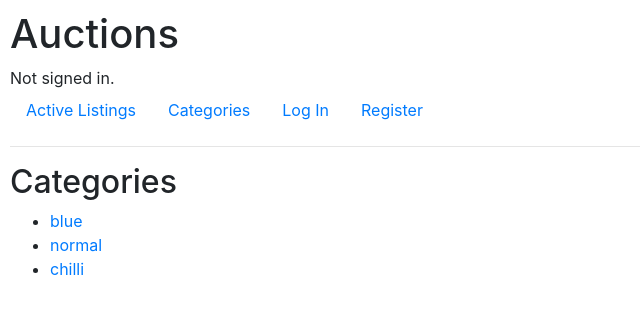
After one commit to heisenberg-0420/commerce, a Django app: page /categories in a window 1280 px wide. The commit adds this page. Shown: the top 314 px of the page, without its empty margins (0-640 px from the left). Run offline with Django 3.2, Linux system fonts and the light colour scheme; some libraries are stand-ins or nearby versions.

Commit message:
categories

```diff
--- /dev/null
+++ b/auctions/templates/auctions/categories.html
@@ -0,0 +1,12 @@
+{% extends "auctions/layout.html" %}
+
+{% block body %}
+    <h2>Categories</h2>
+    <ul>
+        {% for cat in category %}
+            <li>
+                <a href="{% url 'category' title=cat %}">{{ cat }}</a>
+            </li>
+        {% endfor %}
+    </ul>
+{% endblock %}
--- a/auctions/templates/auctions/layout.html
+++ b/auctions/templates/auctions/layout.html
@@ -20,7 +20,13 @@
             <li class="nav-item">
                 <a class="nav-link" href="{% url 'index' %}">Active Listings</a>
             </li>
+            <li class="nav-item">
+                <a class="nav-link" href="{% url 'categories' %}">Categories</a>
             {% if user.is_authenticated %}
+                </li>
+                <li class="nav-item">
+                    <a class="nav-link" href="{% url 'watchlist' %}">Watchlist</a>
+                </li>
                 <li class="nav-item">
                     <a class="nav-link" href="{% url 'create' %}">Create Listing</a>
                 </li>
--- /dev/null
+++ b/auctions/templates/auctions/watchlist.html
@@ -0,0 +1,6 @@
+{% extends "auctions/layout.html" %}
+
+{% block body %}
+    <h2>Watchlist</h2>
+
+{% endblock %}
--- a/auctions/urls.py
+++ b/auctions/urls.py
@@ -7,5 +7,8 @@ urlpatterns = [
     path("login", views.login_view, name="login"),
     path("logout", views.logout_view, name="logout"),
     path("register", views.register, name="register"),
-    path("create", views.createListings, name="create")
+    path("create", views.create_listings, name="create"),
+    path("categories", views.view_categories, name="categories"),
+    path("watchlist", views.watchlist, name="watchlist"),
+    path("category/<str:title>", views.category, name="category")
 ]
--- a/auctions/views.py
+++ b/auctions/views.py
@@ -6,13 +6,29 @@ from django.urls import reverse
 
 from .models import User, Category, Listings
 
+all_categories = Category.objects.all()
+active_listings = Listings.objects.filter(isActive=True)
+return_register = "auctions/register.html"
 
 def index(request):
-    activeListings = Listings.objects.filter(isActive=True)
     return render(request, "auctions/index.html", {
-        "listings": activeListings
+        "listings": active_listings
     })
 
+def view_categories(request):
+    return render(request, "auctions/categories.html", {
+        "category": all_categories
+    })
+
+def category(request, title):
+    category = Category.objects.get(categoryName = title)
+    selected_category = Listings.objects.filter(isActive=True, category=category)
+    return render(request, "auctions/category.html",{
+        "active_listings": selected_category
+    })
+
+def watchlist(request):
+    return render(request, "auctions/watchlist.html")
 
 def login_view(request):
     if request.method == "POST":
@@ -48,7 +64,7 @@ def register(request):
         password = request.POST["password"]
         confirmation = request.POST["confirmation"]
         if password != confirmation:
-            return render(request, "auctions/register.html", {
+            return render(request, return_register, {
                 "message": "Passwords must match."
             })
 
@@ -57,35 +73,34 @@ def register(request):
             user = User.objects.create_user(username, email, password)
             user.save()
         except IntegrityError:
-            return render(request, "auctions/register.html", {
+            return render(request, return_register, {
                 "message": "Username already taken."
             })
         login(request, user)
         return HttpResponseRedirect(reverse("index"))
     else:
-        return render(request, "auctions/register.html")
+        return render(request, return_register)
 
-def createListings(request):
+def create_listings(request):
     if request.method == "GET":
-        allCategories = Category.objects.all()
         return render(request, "auctions/create.html", {
-            "categories": allCategories
+            "categories": all_categories
         })
     else:
         title = request.POST["title"]
         description = request.POST["description"]
-        imageURL = request.POST["imageURL"]
+        image_url = request.POST["imageURL"]
         price = request.POST["price"]
         category = request.POST["category"]
-        currentUser = request.user
-        categoryData = Category.objects.get(categoryName = category)
-        newListing = Listings(
+        current_user = request.user
+        category_data = Category.objects.get(categoryName = category)
+        new_listing = Listings(
             title = title,
             description = description,
-            imageURL = imageURL,
+            imageURL = image_url,
             price = float(price),
-            owner = currentUser,
-            category = categoryData
+            owner = current_user,
+            category = category_data
         )
-        newListing.save()
+        new_listing.save()
         return HttpResponseRedirect(reverse("index"))
```
Also changed, not shown: auctions/templates/auctions/category.html (added, +15 -0 lines), db.sqlite3.
